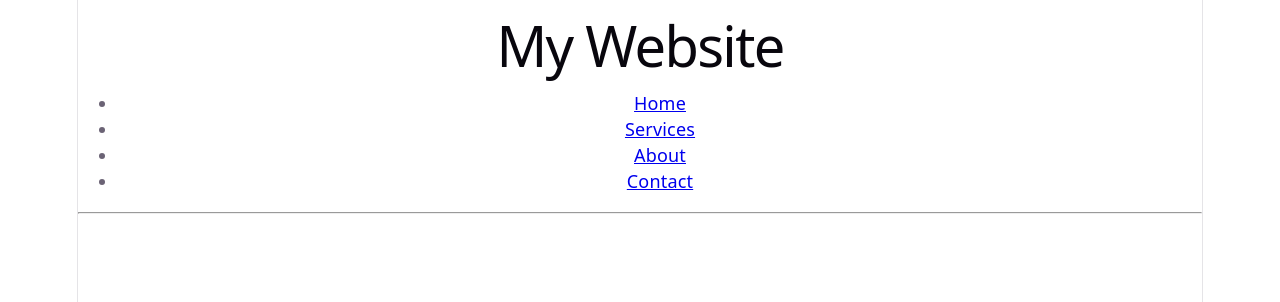
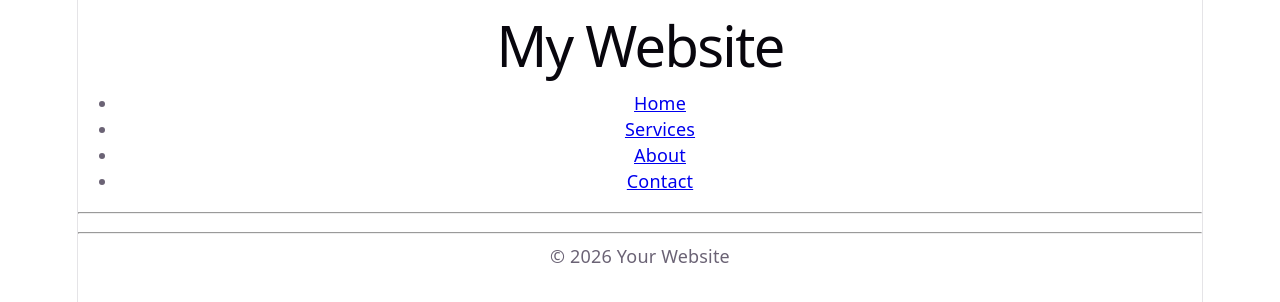
Before and after one commit to rycorson/my-react-app, a React (Vite) app: page / in a window 1280 px wide. Shown: the top 302 px of the page. Built offline with nearby package versions, Linux system fonts and the light colour scheme.

Commit message:
Create Footer component

```diff
--- a/src/App.jsx
+++ b/src/App.jsx
@@ -1,9 +1,13 @@
+import Footer from './Footer.jsx'
 import Header from './Header.jsx'
 
 function App() {
   return (
-    <Header />
-  )
+    <>
+      <Header />
+      <Footer />
+    </>
+  );
 }
 
 export default App
--- /dev/null
+++ b/src/Footer.jsx
@@ -0,0 +1,10 @@
+function Footer() {
+    return(
+        <footer>
+            <hr></hr>
+            <p>&copy; {new Date().getFullYear()} Your Website</p>
+        </footer>
+    );
+}
+
+export default Footer
--- a/src/Header.jsx
+++ b/src/Header.jsx
@@ -10,7 +10,7 @@ function Header() {
             </ul>
             <hr></hr>
         </header>
-    )
+    );
 }
 
 export default Header
```
